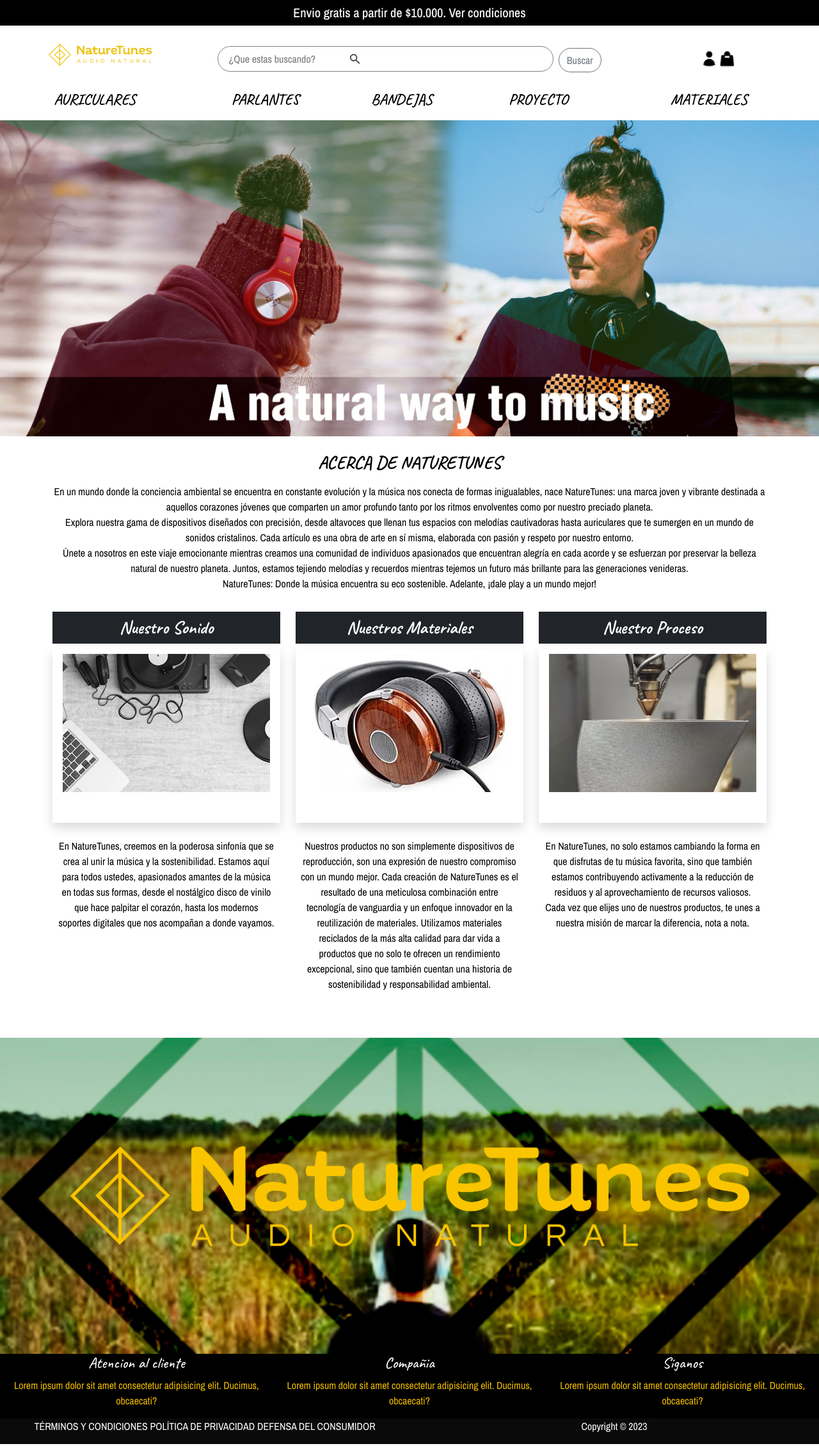
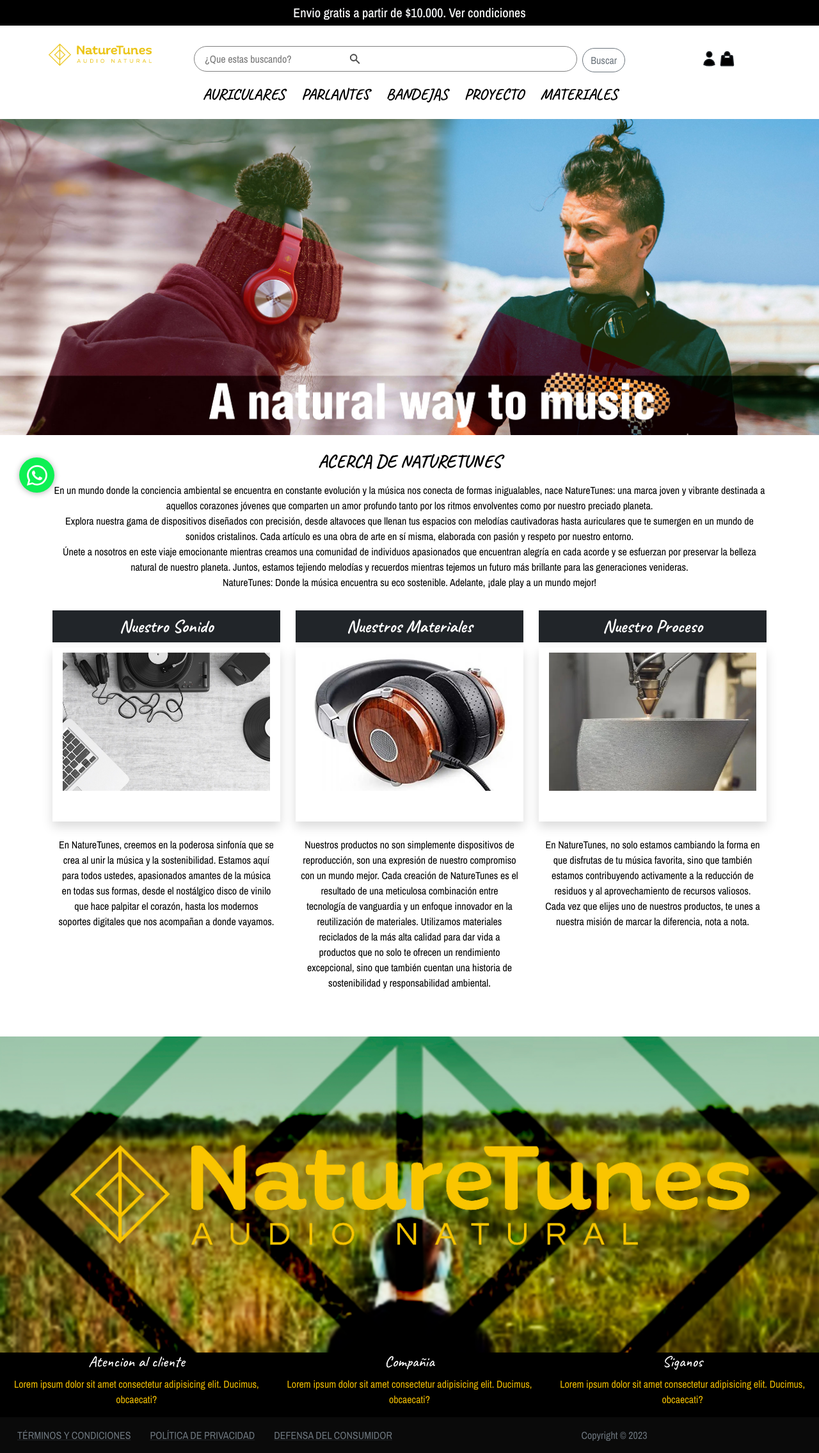
Before and after one commit to MaxiPrandi/NatureTunes, a React (Vite) app in the folder Front/: page / in a window 1280 px wide. Shown: the whole page at 64% size. Built offline with nearby package versions, Linux system fonts and the light colour scheme.

Commit message:
meti boton whatsap y arregle footer

```diff
--- a/Front/public/styles/App.css
+++ b/Front/public/styles/App.css
@@ -46,7 +46,7 @@
 }
 
 .buscador {
-  width: 70%;
+  width: 80%;
   padding-left: 2.5rem;
   padding-right: 5%;
   border: 1px solid gray;
@@ -60,19 +60,32 @@
   width: 4rem;
 }
 
-.links {
-  display: flex;
-  justify-content: center;
-  margin-bottom: 15px;
-}
+
 
 .linkk {
   font-family: 'Caveat';
-  font-weight: 600;
   text-decoration: none;
   color: black;
   font-size: 1.5rem;
-  font-weight: 600;
+  font-weight: bolder;
+  margin:2px;
+  }
+
+.linkk::after{
+  content: '';
+  width: 0;
+  height: 5px;
+  background-color: rgb( 238, 187, 0);
+  margin: auto;
+  border-radius: 40px;
+  display: block;
+  margin-bottom: -20px;
+
+
+  }
+.linkk:hover::after{
+  width: 100%;
+  transition: width 0.3s linear;
 }
 
 .barra {
@@ -90,7 +103,32 @@
 .footer2 {
   background-color: rgb(10, 10, 10);
   color: white;
+
 }
+
+/* Boton Whatsapp */
+.btn-wsp{
+
+  position: fixed;
+  width: 55px;
+  height: 55px;
+  line-height: 55px;
+  bottom: 30px;
+  left: 30px;
+  background-color: #0df053;
+  color: #fff;
+  border-radius: 50px;
+  text-align: center;
+  font-size: 30px;
+  box-shadow: 0px 1px 10px rgba(0,0,0,0.3) ;
+  z-index: 10;
+}
+.btn-wsp:hover{
+  text-decoration: none;
+  color:#0df053;
+  background-color: #fff;
+}
+
 
 /* Responsive */
 
--- a/Front/src/home.jsx
+++ b/Front/src/home.jsx
@@ -11,6 +11,15 @@
 const Home = () => {
     return (
         <>
+
+            {/* Boton flotante WhatsApp */}
+            <div>
+                <a href="https://api.whatsapp.com/send?phone=1122334455" className="btn-wsp " target="_blank">
+                    <svg xmlns="http://www.w3.org/2000/svg" width="32" height="36" fill="currentColor" className="bi bi-whatsapp" viewBox="0 1 16 16">
+                        <path d="M13.601 2.326A7.854 7.854 0 0 0 7.994 0C3.627 0 .068 3.558.064 7.926c0 1.399.366 2.76 1.057 3.965L0 16l4.204-1.102a7.933 7.933 0 0 0 3.79.965h.004c4.368 0 7.926-3.558 7.93-7.93A7.898 7.898 0 0 0 13.6 2.326zM7.994 14.521a6.573 6.573 0 0 1-3.356-.92l-.24-.144-2.494.654.666-2.433-.156-.251a6.56 6.56 0 0 1-1.007-3.505c0-3.626 2.957-6.584 6.591-6.584a6.56 6.56 0 0 1 4.66 1.931 6.557 6.557 0 0 1 1.928 4.66c-.004 3.639-2.961 6.592-6.592 6.592zm3.615-4.934c-.197-.099-1.17-.578-1.353-.646-.182-.065-.315-.099-.445.099-.133.197-.513.646-.627.775-.114.133-.232.148-.43.05-.197-.1-.836-.308-1.592-.985-.59-.525-.985-1.175-1.103-1.372-.114-.198-.011-.304.088-.403.087-.088.197-.232.296-.346.1-.114.133-.198.198-.33.065-.134.034-.248-.015-.347-.05-.099-.445-1.076-.612-1.47-.16-.389-.323-.335-.445-.34-.114-.007-.247-.007-.38-.007a.729.729 0 0 0-.529.247c-.182.198-.691.677-.691 1.654 0 .977.71 1.916.81 2.049.098.133 1.394 2.132 3.383 2.992.47.205.84.326 1.129.418.475.152.904.129 1.246.08.38-.058 1.171-.48 1.338-.943.164-.464.164-.86.114-.943-.049-.084-.182-.133-.38-.232z" />
+                    </svg> </a>
+            </div>
+
             <div className="imgCentral"><Image src={Imagen1} alt="imagen bienvenida" fluid /></div>
 
             <Container className="contenedor">
--- a/Front/src/partials/Footer.jsx
+++ b/Front/src/partials/Footer.jsx
@@ -7,23 +7,28 @@
 
 
 const Footer = () => {
-    return(
+    return (
         <Container fluid>
             <Row className="footer1">
                 <Col xs={12} md={4}><h4>Atencion al cliente</h4>
-                <p>Lorem ipsum dolor sit amet consectetur adipisicing elit. Ducimus, obcaecati?</p>
+                    <p>Lorem ipsum dolor sit amet consectetur adipisicing elit. Ducimus, obcaecati?</p>
                 </Col>
-                <Col xs={12}md={4}><h4>Compañia </h4>
-                <p>Lorem ipsum dolor sit amet consectetur adipisicing elit. Ducimus, obcaecati?</p>
+                <Col xs={12} md={4}><h4>Compañia </h4>
+                    <p>Lorem ipsum dolor sit amet consectetur adipisicing elit. Ducimus, obcaecati?</p>
                 </Col>
-                <Col xs={12}md={4}><h4>Siganos </h4>
-                <p>Lorem ipsum dolor sit amet consectetur adipisicing elit. Ducimus, obcaecati?</p>
+                <Col xs={12} md={4}><h4>Siganos </h4>
+                    <p>Lorem ipsum dolor sit amet consectetur adipisicing elit. Ducimus, obcaecati?</p>
                 </Col>
             </Row>
-            <Row className="footer2">
-                <Col xs={12}md={6}><p>TÉRMINOS Y CONDICIONES POLÍTICA DE PRIVACIDAD DEFENSA DEL CONSUMIDOR</p>
+            <Row className="footer2 pt-3">
+                <Col xs={12} md={6}>
+                    <div className="d-flex justify-content-around">
+                        <Link to='/' className="link-secondary link-underline-dark" ><p>TÉRMINOS Y CONDICIONES</p></Link>
+                        <Link to='/' className="link-secondary link-underline-dark"><p>POLÍTICA DE PRIVACIDAD</p> </Link>
+                        <Link to='/' className="link-secondary link-underline-dark" ><p>DEFENSA DEL CONSUMIDOR</p> </Link>
+                    </div>
                 </Col>
-                <Col xs={12}md={6}><p>Copyright © 2023</p>
+                <Col xs={12} md={6}><p className="text-secondary">Copyright © 2023</p>
                 </Col>
 
             </Row>
--- a/Front/src/partials/Navbar.jsx
+++ b/Front/src/partials/Navbar.jsx
@@ -21,7 +21,7 @@
             <Row className="mt-2 mx-5">
                 <Col xs={12} md={2} className="mt-3">
                     <Link to="/" className="text-light">
-                        <Image src={Logo}  alt="logo" className="img-thumbnail border-0 p-1 d-flex" fluid />
+                        <Image src={Logo} alt="logo" className="img-thumbnail border-0 p-1 d-flex" fluid />
                     </Link>
                 </Col>
                 {/* buscador */}
@@ -49,23 +49,13 @@
                 </Col>
             </Row>
             {/* Links de Navbar */}
-            <Row className='links mt-4'>
+            <Row className="justify-content-md-center mt-3">
+                <Col xs="12" md="auto"><Link to='/seccion1' className="linkk">AURICULARES</Link></Col>
+                <Col xs="12" md="auto"><Link to='/seccion1' className="linkk">PARLANTES</Link></Col>
+                <Col xs="12" md="auto"><Link to='/seccion1' className="linkk">BANDEJAS</Link></Col>
+                <Col xs="12" md="auto"><Link to='/seccion1' className="linkk">PROYECTO</Link></Col>
+                <Col xs="12" md="auto"><Link to='/seccion1' className="linkk">MATERIALES</Link></Col>
 
-                <Col xs={12} md={3}>
-                    <Link to='/seccion1' className="me-4 linkk">AURICULARES</Link>
-                </Col>
-                <Col xs={12} md={2}>
-                    <Link to='/seccion1' className="me-4 linkk">PARLANTES</Link>
-                </Col>
-                <Col xs={12} md={2}>
-                    <Link to='/seccion1' className="me-4 linkk">BANDEJAS</Link>
-                </Col>
-                <Col xs={12} md={2}>
-                    <Link to='/seccion1' className="me-4 linkk">PROYECTO</Link>
-                </Col>
-                <Col xs={12} md={3}>
-                    <Link to='/seccion1' className="me-4 linkk">MATERIALES</Link>
-                </Col>
             </Row>
 
 
```
